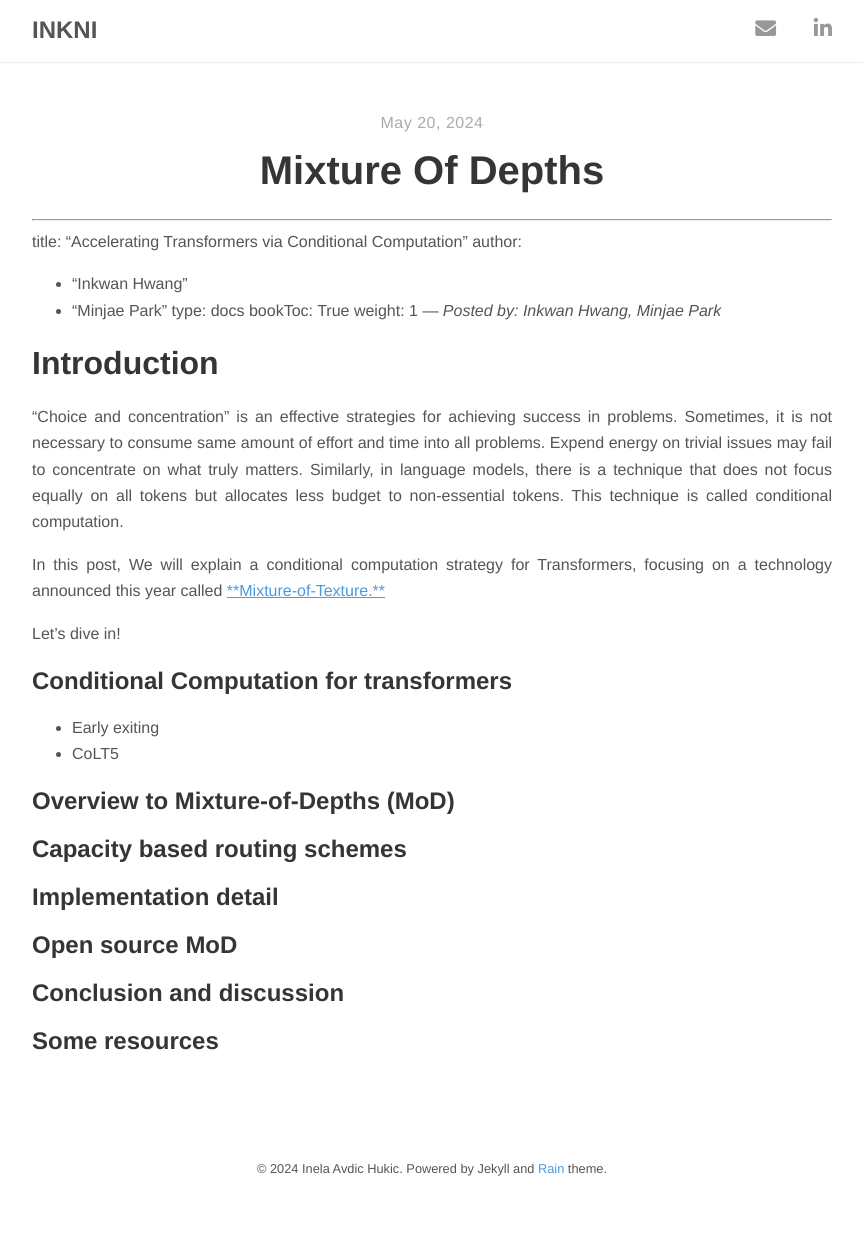
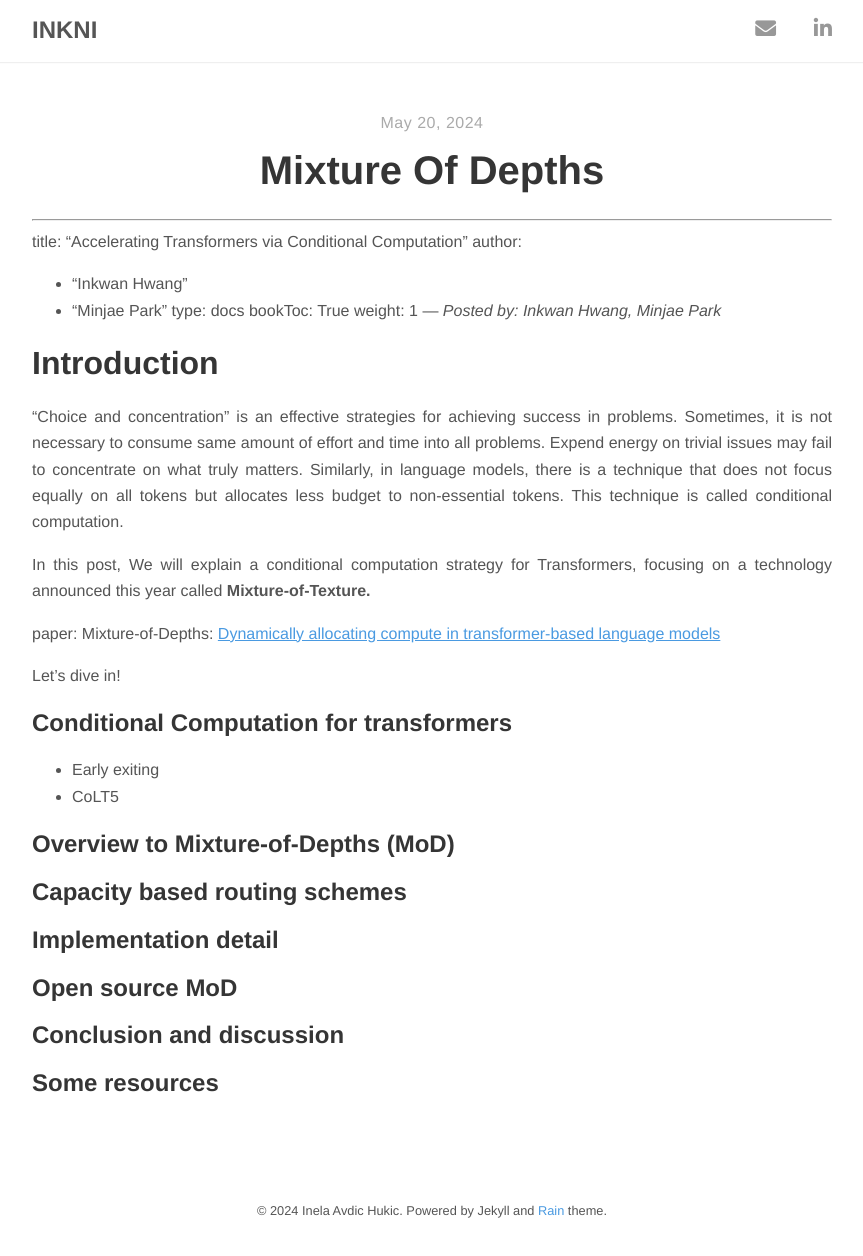
Before and after one commit to inkwanhwang/blog, a Jekyll site: the page built from _posts/2024-05-20-Mixture-of-Depths.md, in a window 1280 px wide. Shown: the whole page, without its empty margins (208-1071 px from the left). Built offline with Jekyll 4.4.1, drawn with Linux system fonts in a browser that asks for light colours; nearby versions of some CDN libraries; our own code applies the rules of GitHub Pages for plain Markdown files; comment, search, counter and statistics services are not loaded; before the commit the page ends 1213 px from its top, so only the background shows below that.

Commit message:
Update 2024-05-20-Mixture-of-Depths.md

```diff
--- a/_posts/2024-05-20-Mixture-of-Depths.md
+++ b/_posts/2024-05-20-Mixture-of-Depths.md
@@ -12,7 +12,9 @@ weight: 1
 # Introduction
 “Choice and concentration” is an effective strategies for achieving success in problems. Sometimes, it is not necessary to consume same amount of effort and time into all problems. Expend energy on trivial issues may fail to concentrate on what truly matters. Similarly, in language models, there is a technique that does not focus equally on all tokens but allocates less budget to non-essential tokens. This technique is called conditional computation.
 
-In this post, We will explain a conditional computation strategy for Transformers, focusing on a technology announced this year called [<U>**Mixture-of-Texture.**</U>](https://arxiv.org/abs/2404.02258)
+In this post, We will explain a conditional computation strategy for Transformers, focusing on a technology announced this year called **Mixture-of-Texture.**
+
+paper: Mixture-of-Depths: [<U>Dynamically allocating compute in transformer-based language models</U>](https://arxiv.org/abs/2404.02258)
 
 Let's dive in!
 
```
